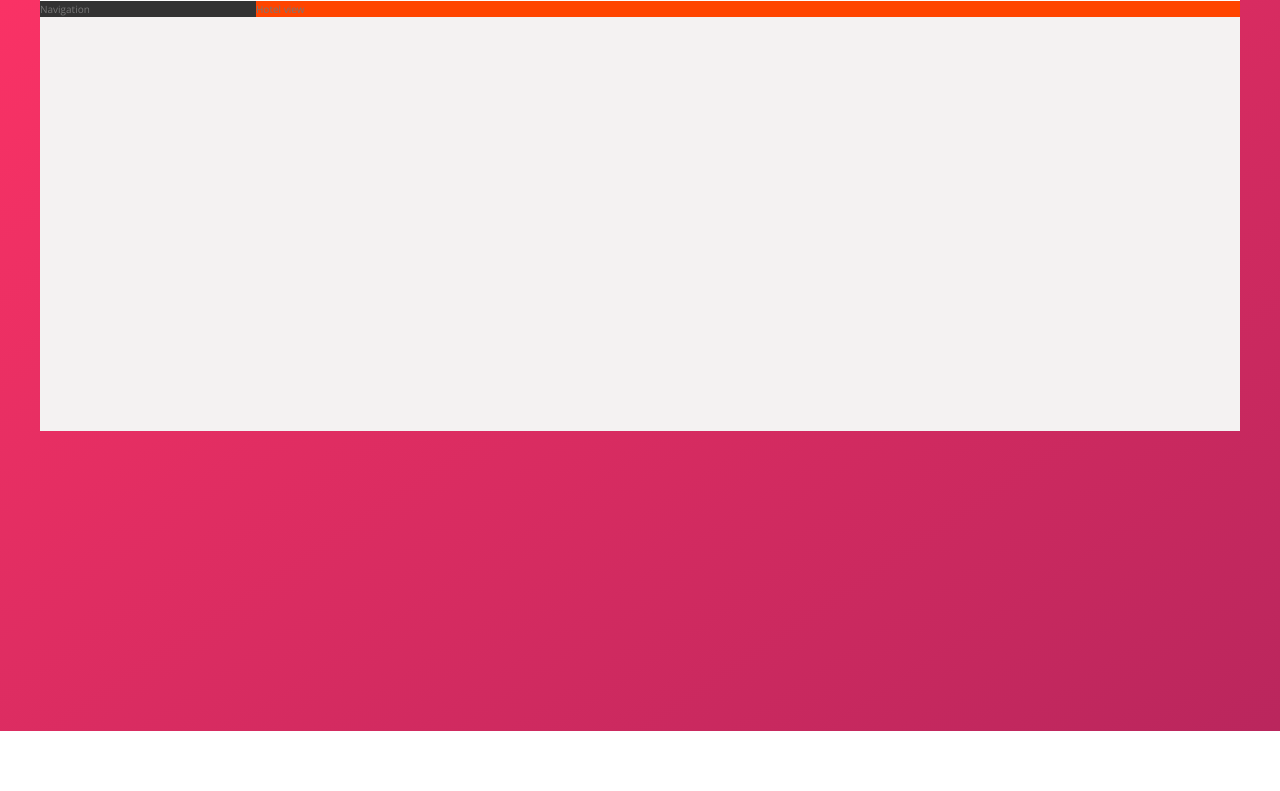
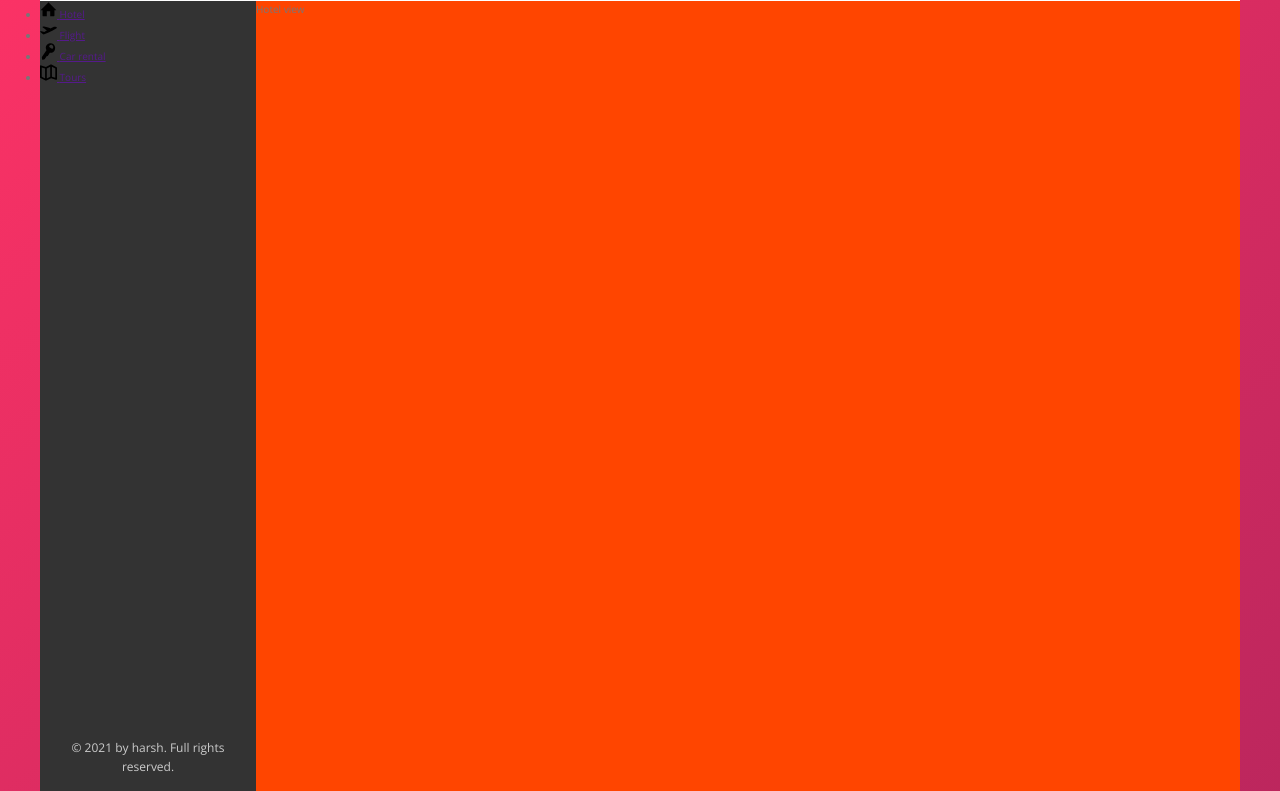
Before and after one commit to yes-im-harsh/Trillo-Project, a website: page index.html in a window 1280 px wide. Shown: the part 129-920 px from the top of the page. Before the commit the page ends 860 px from the top, so only its background shows below. Drawn offline with nearby package versions, Linux system fonts and the light colour scheme.

Commit message:
Sidebar setup completed

```diff
--- a/index.html
+++ b/index.html
@@ -23,12 +23,14 @@
             class="search__input"
             placeholder="Seacrch Hotels"
           />
+
           <button class="search__button">
             <svg class="search__icon">
               <use xlink:href="/img/sprite.svg#icon-magnifying-glass"></use>
             </svg>
           </button>
         </form>
+
         <nav class="user-nav">
           <div class="user-nav__icon-box">
             <svg class="user-nav__icon">
@@ -53,7 +55,45 @@
         </nav>
       </header>
       <div class="content">
-        <nav class="sidebar">Navigation</nav>
+        <nav class="sidebar">
+          <ul class="side-nav">
+            <li class="side-nav__item">
+              <a href="" class="side-nav__link">
+                <svg class="side-nav__icon">
+                  <use xlink:href="/img/sprite.svg#icon-home"></use>
+                </svg>
+                <span>Hotel</span>
+              </a>
+            </li>
+            <li class="side-nav__item">
+              <a href="" class="side-nav__link">
+                <svg class="side-nav__icon">
+                  <use
+                    xlink:href="/img/sprite.svg#icon-aircraft-take-off"
+                  ></use>
+                </svg>
+                <span>Flight</span>
+              </a>
+            </li>
+            <li class="side-nav__item">
+              <a href="" class="side-nav__link">
+                <svg class="side-nav__icon">
+                  <use xlink:href="/img/sprite.svg#icon-key"></use>
+                </svg>
+                <span>Car rental</span>
+              </a>
+            </li>
+            <li class="side-nav__item">
+              <a href="" class="side-nav__link">
+                <svg class="side-nav__icon">
+                  <use xlink:href="/img/sprite.svg#icon-map"></use>
+                </svg>
+                <span>Tours</span>
+              </a>
+            </li>
+          </ul>
+          <div class="legal">&copy; 2021 by harsh. Full rights reserved.</div>
+        </nav>
         <main class="hotel-view">Hotel view</main>
       </div>
     </div>
--- a/sass/_components.scss
+++ b/sass/_components.scss
@@ -114,5 +114,30 @@
   }
 
   &__user-name {
+    margin-left: 1rem;
   }
 }
+
+/////////////////////
+///Side Navigation
+
+.side-nav {
+  &__item {
+  }
+  &__link {
+  }
+  &__icon {
+    width: 1.7rem;
+    height: 1.7rem;
+  }
+}
+
+/////////////////////
+///Legal Text
+
+.legal {
+  font-size: 1.2rem;
+  color: var(--color-grey-light-4);
+  text-align: center;
+  padding: 2.5rem;
+}
--- a/sass/_layout.scss
+++ b/sass/_layout.scss
@@ -25,10 +25,16 @@
 .sidebar {
   background-color: var(--color-grey-dark-1);
   flex: 0 0 18%;
+
+  display: flex;
+  flex-direction: column;
+  justify-content: space-between;
 }
 
 .hotel-view {
   background-color: #fff;
   flex-grow: 1;
+  //For Now
   background-color: orangered;
+  height: 80rem;
 }
```
Also changed, not shown: css/style.css.
